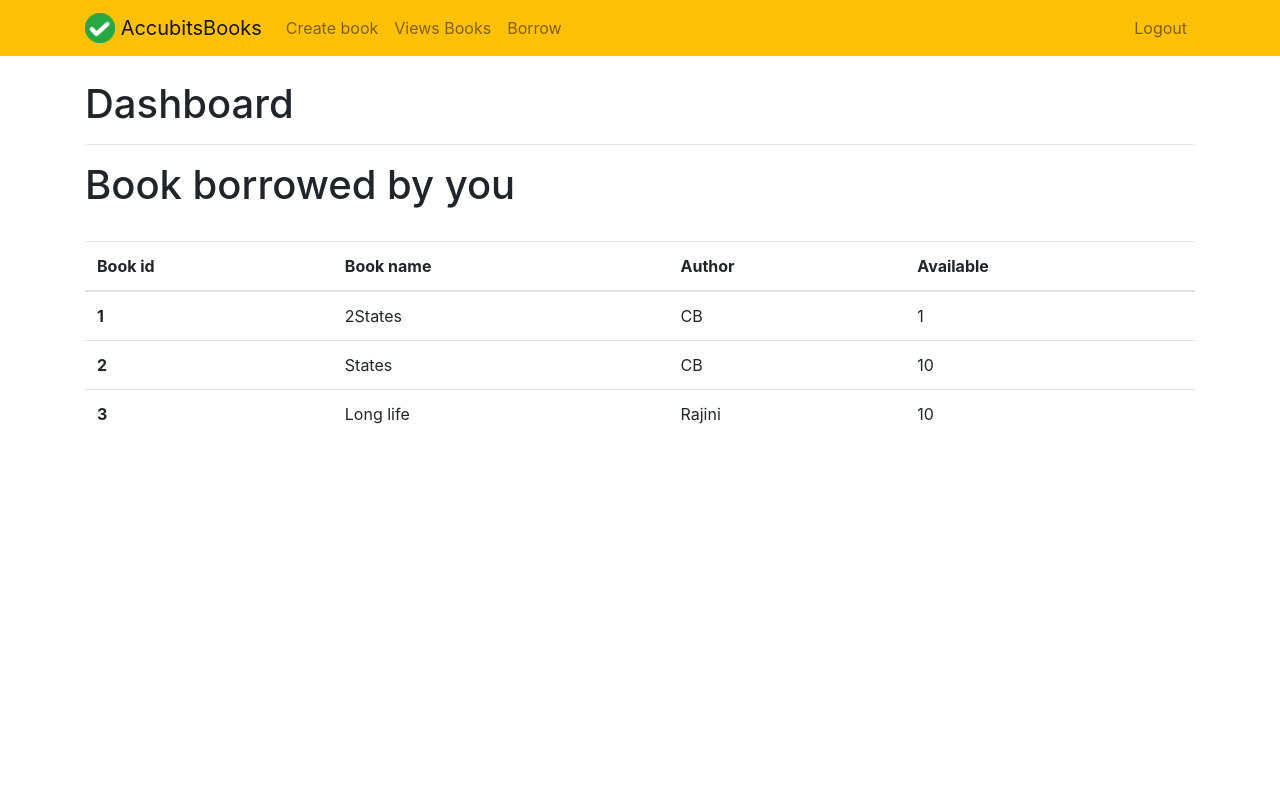
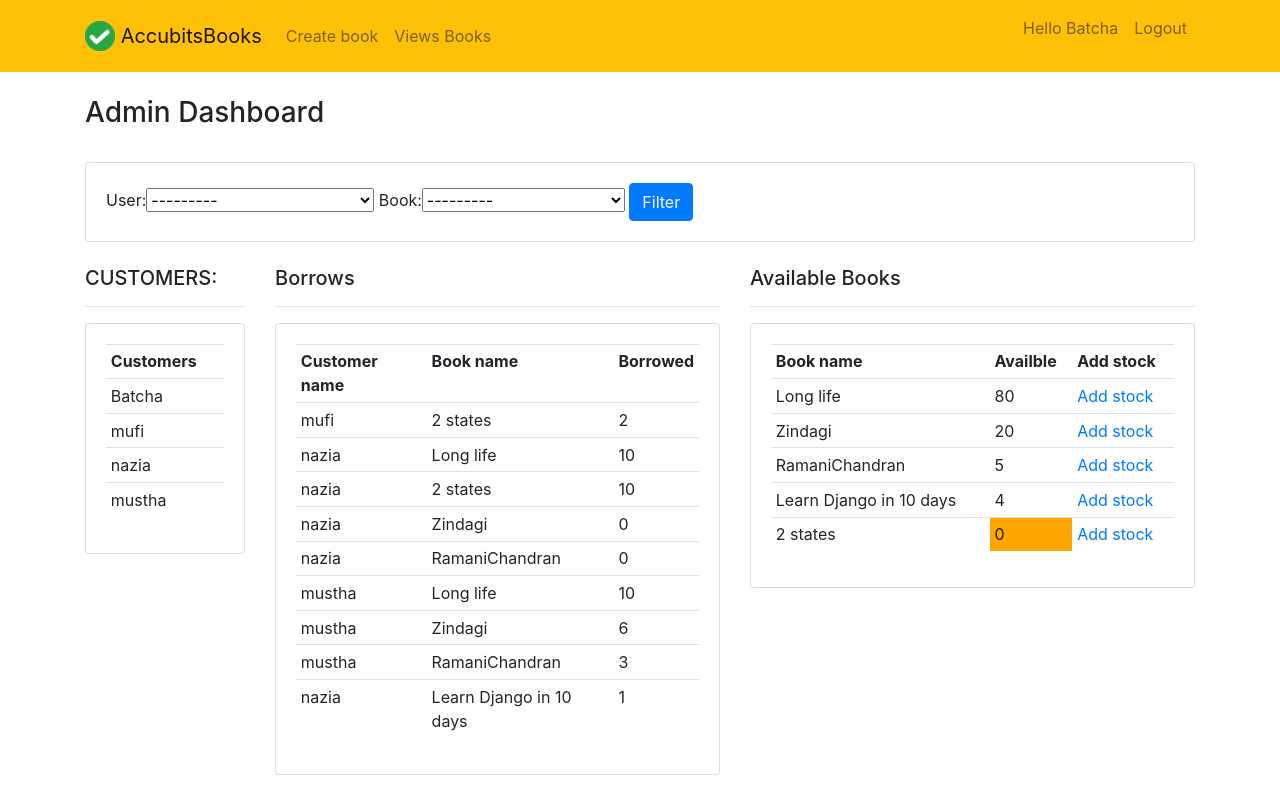
Before and after one commit to batchaashik15/AccubitsBookInventory, a Django app: page /dashboard/ in a window 1280 px wide. Run offline with Django 3.2, Linux system fonts and the light colour scheme; a user stored in the database is signed in; data comes from the database, SQL or seed files in the repository; some libraries are stand-ins or nearby versions.

Commit message:
Final commit with all features

```diff
--- a/AccubitsBookInventory/settings.py
+++ b/AccubitsBookInventory/settings.py
@@ -42,6 +42,7 @@ INSTALLED_APPS = [
     # User defined applications
     'inventory.apps.InventoryConfig',
     'crispy_forms',
+    'django_filters',
 ]
 
 CRISPY_TEMPLATE_PACK = "bootstrap4"
--- a/inventory/admin.py
+++ b/inventory/admin.py
@@ -1,7 +1,6 @@
 from django.contrib import admin
-from .models import Books, Borrow, Customer
+from .models import Books, Borrow
 
 # Register your models here.
 admin.site.register(Books)
 admin.site.register(Borrow)
-admin.site.register(Customer)
--- a/inventory/templates/inventory/dashboard.html
+++ b/inventory/templates/inventory/dashboard.html
@@ -1,31 +1,98 @@
 {% extends "inventory/main.html" %}
-
+{% load crispy_forms_tags %}
 {% block content %}
 <br>
-<h1>Dashboard</h1>
-<hr>
-<h1>Book borrowed by you</h1>
+<h3>Admin Dashboard</h3>
+<br>
+<div class="row">
+	<div class="col-md-12">
+		<div class="card card-body">
+			<form method="get">
+				{% csrf_token %}
+				{{myFilter.form}}
+				<input type="submit" class="btn btn-primary" value="Filter">
+			</form>
+		</div>
+	</div>
+</div>
 <br>
 
-<table class="table">
-  <thead>
+<div class="row">
+	<div class="col-md-2">
+		<h5>CUSTOMERS:</h5>
+		<hr>
+		<div class="card card-body">
+			<table class="table table-sm">
 				<tr>
-      <th scope="col">Book id</th>
+					<th>Customers</th>
+				</tr>
+				{% for user in users %}
+				<tr>
+					<td>{{user.first_name}}</td>
+				</tr>
+
+				{% endfor %}
+
+			</table>
+		</div>
+	</div>
+
+	<div class="col-md-5">
+		<h5>Borrows</h5>
+		<hr>
+		<div class="card card-body">
+			<table class="table table-sm">
+				<tr>
+          <th scope="col">Customer name</th>
           <th scope="col">Book name</th>
-      <th scope="col">Author</th>
-      <th scope="col">Available</th>
+          <th scope="col">Borrowed</th>
 				</tr>
-  </thead>
-  <tbody>
+
+				{% for borrow in borrows %}
+				<tr>
+					<td>{{borrow.user.first_name}}</td>
+					<td>{{borrow.book.book_name}}</td>
+					<td>{{borrow.quantity}}</td>
+        </tr>
+
+				{% endfor %}
+
+
+			</table>
+		</div>
+	</div>
+
+  	<div class="col-md-5">
+  		<h5>Available Books</h5>
+  		<hr>
+  		<div class="card card-body">
+  			<table class="table table-sm">
+  				<tr>
+            <th scope="col">Book name</th>
+            <th scope="col">Availble</th>
+            <th scope="col">Add stock</th>
+  				</tr>
+
   				{% for book in books %}
   				<tr>
-      <th scope="row">{{book.id}}</th>
-      <td>{{book.book.book_name}}</td>
-      <td>{{book.book.author}}</td>
-      <td>{{book.quantity}}</td>
+  					<td>{{book.book_name}}</td>
+            {% if book.book_count == 0 %}
+  					  <td style="background-color:orange;">{{book.book_count}}</td>
+            {% else %}
+              <td>{{book.book_count}}</td>
+            {% endif %}
+            <td><a href="{% url 'update_stock' book.id %}">Add stock</a></td>
           </tr>
+
   				{% endfor %}
-  </tbody>
+
+
   			</table>
+  		</div>
+  	</div>
+
+</div>
+
+
 
 {% endblock content %}
--- a/inventory/templates/inventory/main.html
+++ b/inventory/templates/inventory/main.html
@@ -15,52 +15,7 @@
 <body>
 
 
-<nav class="navbar navbar-expand-md navbar-light bg-warning">
-<div class="container">
-    <a class="navbar-brand" href="{% url 'dashboard' %}">
-         <img src="{% static 'images/logo.png' %}" width="30" height="30" class="d-inline-block align-top">
-        <span>AccubitsBooks</span>
-    </a>
-    <button class="navbar-toggler" type="button" data-toggle="collapse" data-target="#navbarNav" aria-controls="navbarNav" aria-expanded="false" aria-label="Toggle navigation">
-        <span class="navbar-toggler-icon"></span>
-    </button>
-    <div class="collapse navbar-collapse" id="navbarNav">
-    {% if user.is_authenticated %}
-        <ul class="navbar-nav mr-auto">
-
-                <li class="nav-item {{ current }}">
-                    <a class="nav-link" href="{% url 'create_book' %}">Create book</a>
-                </li>
-                <li class="nav-item {{ completed }}">
-                    <a class="nav-link" href="{% url 'view_books' %}">Views Books</a>
-                </li>
-                <li class="nav-item {{ create }}">
-                    <a class="nav-link" href="{% url 'borrow_book' %}">Borrow</a>
-                </li>
-
-        </ul>
-    {% endif %}
-    <ul class="navbar-nav ml-auto">
-            {% if user.is_authenticated %}
-                <li class="nav-item">
-                    <a href="#" onclick="$('#signOutBtn').click()" class="nav-link">Logout</a>
-                    <form style='display: none;' method="POST" action="{% url 'logout' %}">
-                        {% csrf_token %}
-                        <button id="signOutBtn" type="submit">Logout</button>
-                    </form>
-                </li>
-            {% else %}
-                <li class="nav-item">
-                    <a class="nav-link" href="{% url 'register' %}">Sign Up</a>
-                </li>
-                <li class="nav-item">
-                    <a class="nav-link" href="{% url 'login' %}">Login</a>
-                </li>
-            {% endif %}
-        </ul>
-    </div>
-</div>
-</nav>
+{% include 'inventory/navbar.html' %}
 
 <div class="container">
 {% block content %}{% endblock %}
--- a/inventory/templates/inventory/navbar.html
+++ b/inventory/templates/inventory/navbar.html
@@ -0,0 +1,46 @@
+{% load static %}
+
+<nav class="navbar navbar-expand-md navbar-light bg-warning">
+<div class="container">
+    <a class="navbar-brand" href="{% url 'dashboard' %}">
+         <img src="{% static 'images/logo.png' %}" width="30" height="30" class="d-inline-block align-top">
+        <span>AccubitsBooks</span>
+    </a>
+    <button class="navbar-toggler" type="button" data-toggle="collapse" data-target="#navbarNav" aria-controls="navbarNav" aria-expanded="false" aria-label="Toggle navigation">
+        <span class="navbar-toggler-icon"></span>
+    </button>
+    <div class="collapse navbar-collapse" id="navbarNav">
+    {% if user.is_staff and user.is_authenticated %}
+        <ul class="navbar-nav mr-auto">
+
+                <li class="nav-item {{ current }}">
+                    <a class="nav-link" href="{% url 'create_book' %}">Create book</a>
+                </li>
+                <li class="nav-item {{ completed }}">
+                    <a class="nav-link" href="{% url 'view_books' %}">Views Books</a>
+                </li>
+
+        </ul>
+    {% endif %}
+    <ul class="navbar-nav ml-auto">
+            {% if user.is_authenticated %}
+                <li class="nav-item"><p class="nav-link">Hello {{request.user.first_name.capitalize}}</p></li>
+                <li class="nav-item">
+                    <a href="#" onclick="$('#signOutBtn').click()" class="nav-link">Logout</a>
+                    <form style='display: none;' method="POST" action="{% url 'logout' %}">
+                        {% csrf_token %}
+                        <button id="signOutBtn" type="submit">Logout</button>
+                    </form>
+                </li>
+            {% else %}
+                <li class="nav-item">
+                    <a class="nav-link" href="{% url 'register' %}">Sign Up</a>
+                </li>
+                <li class="nav-item">
+                    <a class="nav-link" href="{% url 'login' %}">Login</a>
+                </li>
+            {% endif %}
+        </ul>
+    </div>
+</div>
+</nav>
--- a/inventory/templates/inventory/register.html
+++ b/inventory/templates/inventory/register.html
@@ -16,12 +16,12 @@
             <form method="POST">
                 {% csrf_token %}
                 <div class="form-group">
-                    <label for="username">Username</label>
+                    <label for="username">username</label>
                     <input type="text" name="username" class="form-control" id="username" aria-describedby="usernameHelp">
                     <small id="usernameHelp" class="form-text text-muted">Your username must be unique. We'll let you know if someone has taken it already.</small>
                 </div>
 								<div class="form-group">
-                    <label for="email">Email</label>
+                    <label for="email">username</label>
                     <input type="text" name="email" class="form-control" id="email" aria-describedby="emailHelp">
                     <small id="emailHelp" class="form-text text-muted">Your email must be unique. We'll let you know if someone has taken it already.</small>
                 </div>
--- a/inventory/urls.py
+++ b/inventory/urls.py
@@ -2,13 +2,16 @@ from django.urls import path
 from . import views
 
 urlpatterns = [
-    path('login/', views.loginuser, name="login"),
+    path('', views.loginuser, name="login"),
     path('register/', views.register, name="register"),
     path('dashboard/', views.dashboard, name="dashboard"),
+    path('user-page/', views.userPage, name="user-page"),
     path('logout/', views.logoutuser, name="logout"),
     # CRUD
     path('create_book/', views.create_book, name="create_book"),
+    path('update_stock/<str:book_id>/', views.update_stock, name="update_stock"),
     path('view_books/', views.view_books, name="view_books"),
     path('view_book/<str:pk>', views.view_book, name="view_book"),
-    path('borrow_book/', views.borrow_book, name="borrow_book"),
+    path('borrow_book/<str:book_id>/', views.borrow_book, name="borrow_book"),
+    path('return_book/<str:book_id>/', views.return_book, name="return_book"),
 ]
--- a/inventory/views.py
+++ b/inventory/views.py
@@ -6,8 +6,13 @@ from django.db import IntegrityError
 from django.contrib.auth.decorators import login_required
 from .forms import CreateBookForm, BorrowForms
 from .models import Books, Borrow
+from django.forms import inlineformset_factory
+from .decorators import *
+from django.db.models import F
+from .filters import *
 
 
+@unauthorized_users
 def loginuser(request):
     if request.method == "POST":
         user = authenticate(
@@ -20,6 +25,7 @@ def loginuser(request):
     return render(request, 'inventory/login.html')
 
 
+@unauthorized_users
 def register(request):
     if request.method == 'GET':
         return render(request, 'inventory/register.html', {'form': UserCreationForm()})
@@ -44,16 +50,34 @@ def logoutuser(request):
         return redirect('login')
 
 
-@login_required
+@login_required(login_url="login")
+@admin_only
 def dashboard(request):
-    books = Borrow.objects.all()
+    users = User.objects.all()
+    borrows = Borrow.objects.all()
 
-    context = {"books": books}
+    myFilter = BorrowFilter(request.GET, queryset=borrows)
+    borrows = myFilter.qs
+
+    books = Books.objects.all().order_by('-book_count')
+
+    context = {"users": users, "borrows": borrows,
+               "books": books, "myFilter": myFilter}
     return render(request, 'inventory/dashboard.html', context)
 
 
+@login_required(login_url="login")
+def userPage(request):
+    borrows = request.user.borrow_set.filter(quantity__gte=1)
+
+    books = Books.objects.filter(book_count__gte=1).order_by('-book_count')
+    context = {"borrows": borrows, "books": books}
+    return render(request, 'inventory/userPage.html', context)
+
 # CRUD
-@login_required
+
+
+@login_required(login_url="login")
 def create_book(request):
     form = CreateBookForm()
     if request.method == "POST":
@@ -66,28 +90,79 @@ def create_book(request):
     return render(request, 'inventory/create_book.html', context)
 
 
-@login_required
+@login_required(login_url="login")
+def update_stock(request, book_id):
+    book = Books.objects.get(id=book_id)
+    form = CreateBookForm(instance=book)
+    if request.method == "POST":
+        form = CreateBookForm(request.POST, instance=book)
+        if form.is_valid():
+            form.save()
+            return redirect('dashboard')
+
+    context = {'form': form}
+    return render(request, 'inventory/create_book.html', context)
+
+
+@login_required(login_url="login")
 def view_books(request):
     books = Books.objects.all()
     context = {"books": books}
     return render(request, 'inventory/view_books.html', context)
 
 
-@login_required
+@login_required(login_url="login")
 def view_book(request, pk):
     books = Books.objects.get(id=pk)
     context = {"book": books}
     return render(request, 'inventory/view_book.html', context)
 
 
-@login_required
-def borrow_book(request):
-    form = BorrowForms()
-    if request.method == "POST":
-        form = BorrowForms(request.POST)
-        if form.is_valid():
-            form.save()
-            return redirect('dashboard')
+def adjust_stock(book_id, do="reduce"):
+    # To reduce the count from the Book class
+    book = Books.objects.get(id=book_id)
+    if do == "add":
+        book.book_count = F("book_count") + 1
+    else:
+        book.book_count = F("book_count") - 1
+    book.save(update_fields=["book_count"])
 
-    context = {'form': form}
-    return render(request, 'inventory/borrow_book.html', context)
+
+@login_required(login_url="login")
+def borrow_book(request, book_id):
+    user = User.objects.get(id=request.user.id)
+    books = user.borrow_set.all()
+    for book in books:
+        if str(book.book.id) == book_id:
+            # To increment the count in user's borrow class
+            print(book.id)
+            borrow_obj = Borrow.objects.get(id=book.id)
+            borrow_obj.quantity = F("quantity") + 1
+            borrow_obj.save(update_fields=["quantity"])
+
+            adjust_stock(book_id)
+            return redirect('user-page')
+
+    book = Books.objects.get(id=book_id)
+    borrows = Borrow(user=request.user, book=book)
+    adjust_stock(book_id)
+    borrows.save()
+    return redirect("user-page")
+
+
+@login_required(login_url="login")
+def return_book(request, book_id):
+    user = User.objects.get(id=request.user.id)
+    books = user.borrow_set.all()
+    for book in books:
+        if str(book.book.id) == book_id:
+            # To increment the count in user's borrow class
+            print(book.id)
+            borrow_obj = Borrow.objects.get(id=book.id)
+            borrow_obj.quantity = F("quantity") - 1
+            borrow_obj.save(update_fields=["quantity"])
+
+            adjust_stock(book_id, "add")
+            return redirect('user-page')
+
+    return redirect("user-page")
```
Also changed, not shown: inventory/decorators.py (added, +18 -0 lines), inventory/filters.py (added, +8 -0 lines), inventory/models.py (+2 -9 lines), inventory/templates/inventory/borrow_book.html (+30 -5 lines), inventory/templates/inventory/userPage.html (added, +71 -0 lines), db.sqlite3, inventory/migrations/0004_auto_20210603_1007.py (added), inventory/migrations/0005_alter_borrow_user.py (added), inventory/migrations/0006_alter_borrow_book.py (added), inventory/migrations/0007_alter_borrow_book.py (added), inventory/migrations/0008_alter_borrow_book.py (added). Lines whose indentation alone changed are shown as unchanged.
